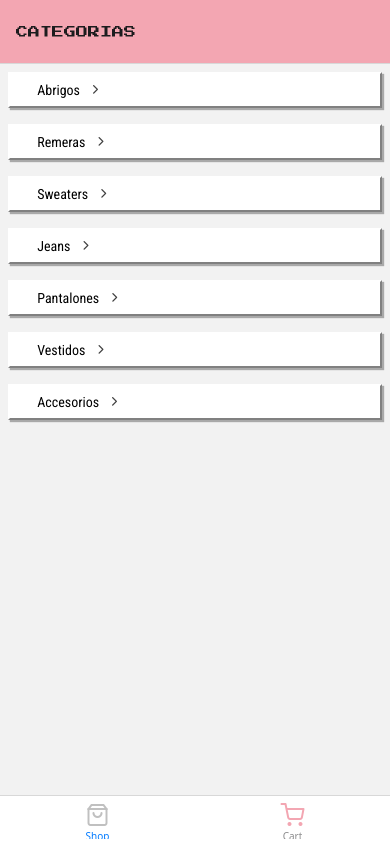
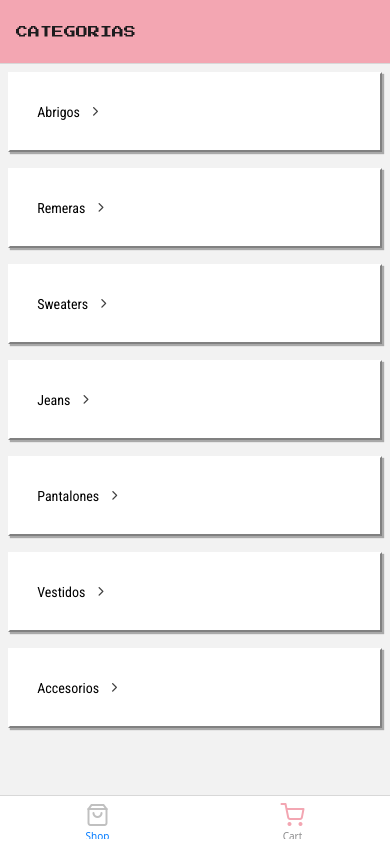
Before and after one commit to ivanagbarreto/fashion-ecommerce-app, a React Native app: screen /Categorias in a window 390 px wide. Built offline with nearby package versions, Linux system fonts and the light colour scheme; grey boxes are pictures that could not be loaded.

Commit message:
cambios flatcard

```diff
--- a/src/components/FlatCard.jsx
+++ b/src/components/FlatCard.jsx
@@ -15,7 +15,7 @@ export default FlatCard
 const styles = StyleSheet.create({
     container:{
         justifyContent:"flex-start",
-       alignItems:"flex-start",
+       alignItems:"center",
        gap:8,
         flexDirection:"row",
         backgroundColor:colors.white,
@@ -33,6 +33,7 @@ const styles = StyleSheet.create({
         shadowOffset: { width: 2, height: 2 },
         shadowOpacity: 0.3,
         shadowRadius: 1,
-        elevation: 4
+        elevation: 4,
+         height:80,
     }
 })
--- a/src/screens/shop/CategoriesScreens.jsx
+++ b/src/screens/shop/CategoriesScreens.jsx
@@ -54,7 +54,8 @@ const styles = StyleSheet.create({
   container: {
     flex: 1,
     backgroundColor: "#fff",
-    flexDirection:"row"
+    flexDirection:"row",
+
   },
 
   title: {
```
